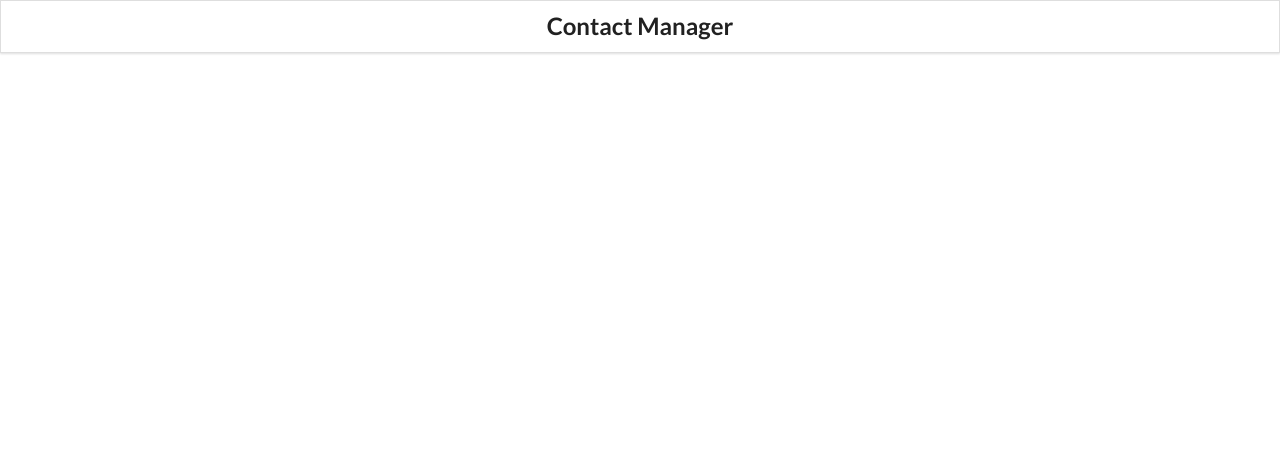
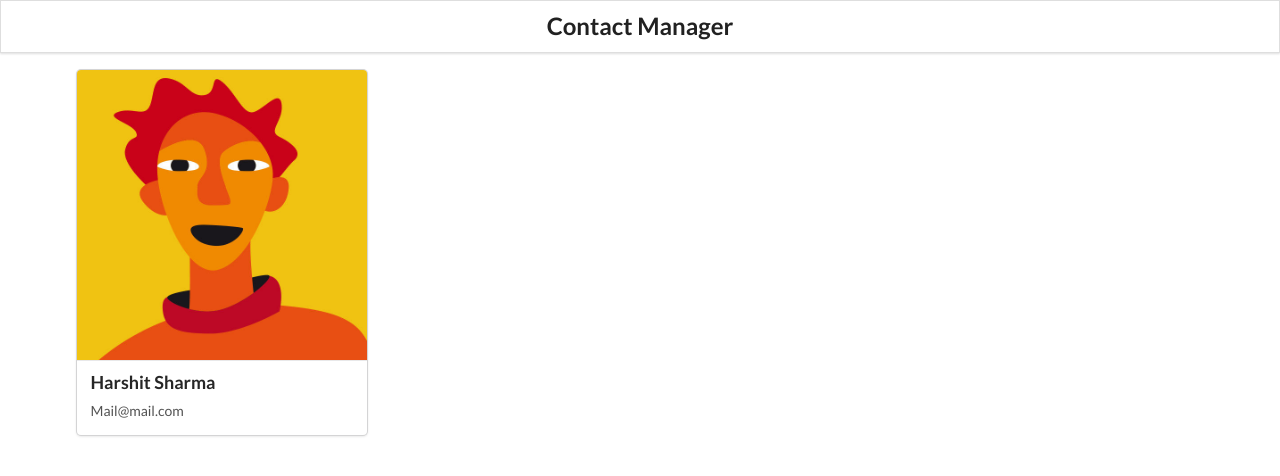
Before and after one commit to harsh007fc/Contacts, a React (Create React App) app: page /contact/1 in a window 1280 px wide. Shown: the top 476 px of the page. Built offline with nearby package versions, Linux system fonts and the light colour scheme.

Commit message:
added upto contact detail

```diff
--- a/src/App.js
+++ b/src/App.js
@@ -5,6 +5,7 @@
 import Header from "./Components/Header";
 import AddContacts from "./Components/AddContacts";
 import ContactLists from "./Components/ContactLists";
+import ContactDetail from "./Components/ContactDetail";
 function App() {
   let LOCAL_STORAGE_KEY = "contacts"
   let [contacts,setContacts] = useState([]);
@@ -54,6 +55,7 @@
       <Router>
         <Header />
         <Switch>
+          <Route path='/contact/:id' component={ContactDetail}/>
           <Route path="/add" exact render={(props)=>(<AddContacts {...props} AddContactsHandler={AddContactsHandler}/>)} />
           <Route path="/" exact render={(props)=>( <ContactLists {...props} contacts={contacts} getContactId={removeContactHandler}/>)}/>
         </Switch>
--- a/src/Components/ContactCard.js
+++ b/src/Components/ContactCard.js
@@ -1,4 +1,5 @@
 import React from 'react'
+import {Link} from 'react-router-dom'
 import user from '../Images/user.png';
 function ContactCard({contact,clickHandler}) {
     let {id,name,mail} = contact //kyunki ek ek krke teeno aarhe hain isliye next step mein destructuring ki
@@ -7,10 +8,13 @@
         <div className="item">
             <img className="avatar ui image" src={user} alt="" />
                 <div className="content">
+                    {/* //adding id to the route as below */}
+                    <Link to={`/contact/${id}`}>
                     <div className="header">
                         {name}
                     </div>
                     <div>{mail}</div>
+                    </Link>
                 </div>
                 <i className="trash alternate outline icon" style={{color:"red",marginTop:"7px"}}
                 onClick={()=>clickHandler(id)}></i>
--- /dev/null
+++ b/src/Components/ContactDetail.js
@@ -0,0 +1,23 @@
+import React from 'react'
+import {Link} from 'react-router-dom'
+import user from '../Images/user.jpg'
+
+function ContactDetail() {
+    return (
+        <div className="main">
+            <div className="ui card center">
+                <div className="image">
+                    <img src={user} alt="user" />
+                </div>
+                <div className="content">
+                    <div className="header">
+                        Harshit Sharma
+                    </div>
+                    <div className="description">Mail@mail.com</div>
+                </div>
+            </div>
+        </div>
+    )
+}
+
+export default ContactDetail
```
Also changed, not shown: src/Images/user.jpg (added).
